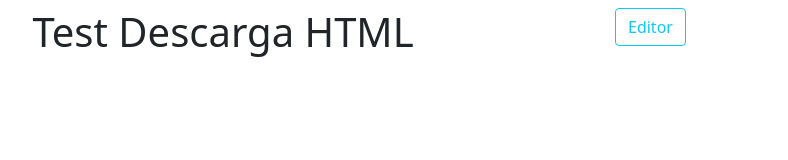
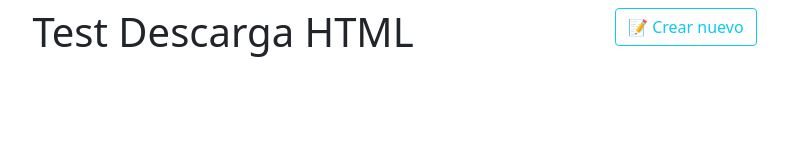
Before and after one commit to producciongespro/editor-html, a React (Create React App) app: page / in a window 1280 px wide. Shown: the top 160 px of the page, without its empty margins (227-1015 px from the left). Built offline with nearby package versions, Linux system fonts and the light colour scheme; no server answers.

Commit message:
Guardado de datos Fase 1 Se prepara lógica para lógica de cambio de insert y update de info en BD

```diff
--- a/src/App.js
+++ b/src/App.js
@@ -73,7 +73,7 @@ function App() {
             className="btn btn-outline-info"
             onClick={handleMostrarEditor}
           >
-            Editor
+            📝 Crear nuevo
           </button>
         </div>
       </div>
--- a/src/componentes/Editor.jsx
+++ b/src/componentes/Editor.jsx
@@ -113,7 +113,7 @@ export default function Editor(props) {
         onChange={(event, editor) => {
           const data = editor.getData();
           //console.log( { event, editor, data } );
-          console.log(data);
+          //console.log(data);
           cuerpo=data;
         }}
         onBlur={(event, editor) => {
```
